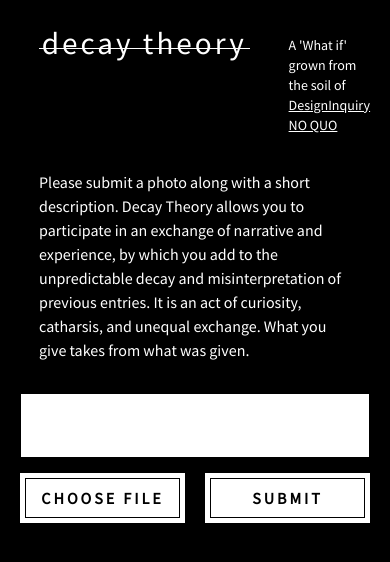
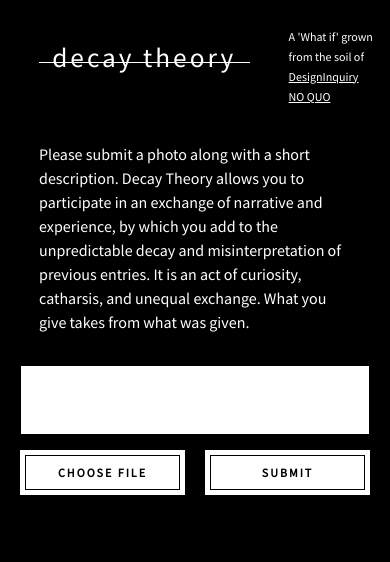
Before and after one commit to gbrixey/decay, a Flask app: page / in a window 390 px wide. Shown: the top 562 px of the page. Run offline with Flask 2, Linux system fonts and the light colour scheme; data that the repository does not hold is empty.

Commit message:
Tweak fonts on mobile

```diff
--- a/static/css/decay.css
+++ b/static/css/decay.css
@@ -182,19 +182,19 @@ p.description {
     }
 
     h1.intro-title {
-        font-size: 8vw;
-        top: 6vw;
+        font-size: 7vw;
+        top: 40px;
         left: 10vw;
         width: 54vw;
     }
 
     p.intro-subtitle {
-        font-size: 14px;
+        font-size: 12px;
         line-height: 20px;
         top: -5vw;
         left: 74vw;
-        width: 20vw;
-        max-width: 120px;
+        width: 26vw;
+        max-width: 110px;
     }
 
     p.intro-text {
@@ -210,10 +210,11 @@ p.description {
     }
 
     textarea.description {
-        font-size: 18px;
-        line-height: 30px;
+        font-size: 16px;
+        line-height: 24px;
         padding: 5px;
         margin: 15px 20px 15px 20px;
+        height: 58px;
     }
 
     div.form-input-container {
@@ -222,8 +223,8 @@ p.description {
     }
 
     label.image-form {
-        font-size: 16px;
-        letter-spacing: 3px;
+        font-size: 12px;
+        letter-spacing: 2px;
         padding: 15px 10px 15px 10px;
         width: calc(50vw - 50px);
     }
```
Also changed, not shown: util.py (+5 -3 lines).
